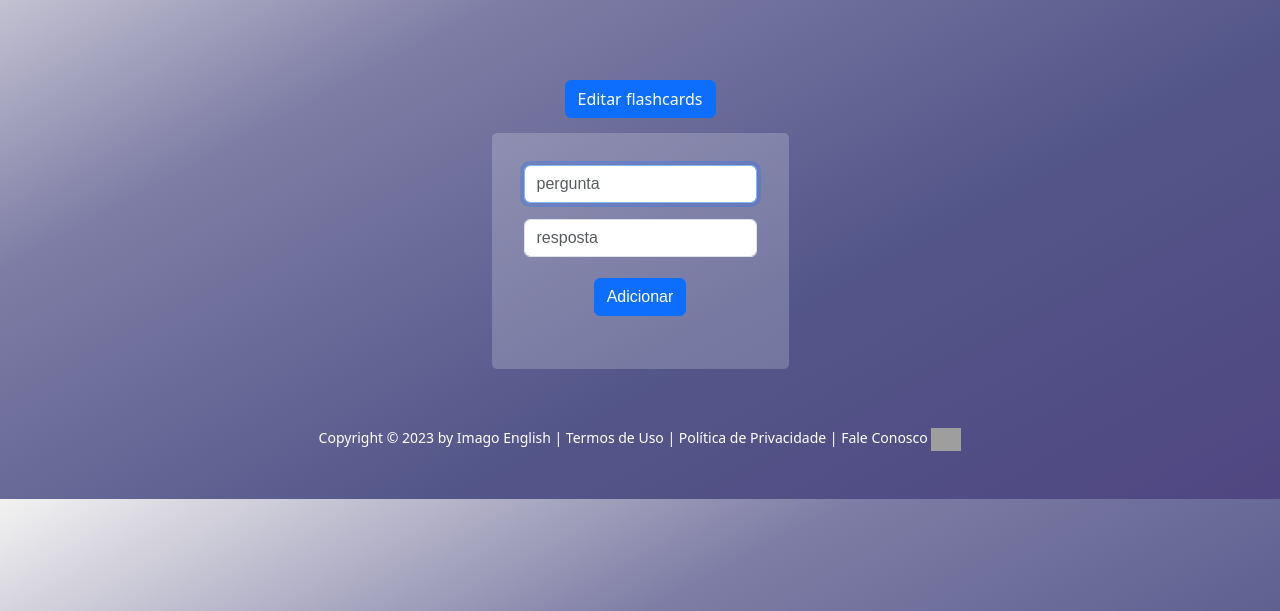
After one commit to vmathm/Imago-English-v2, a Flask app: page /flashcard/flashcards in a window 1280 px wide. The commit adds this page. Shown: the part 189-800 px from the top of the page. Run offline with Flask 3, Linux system fonts and the light colour scheme; a user stored in the database is signed in; tables that the repository leaves empty hold one stand-in row (values such as "Sample post"); some libraries are stand-ins or nearby versions; grey boxes are pictures that could not be loaded.

Commit message:
adds templates/flashcards.html sets links in navlinks and makes flashcards endpoit GET

```diff
--- a/app/flashcard/routes.py
+++ b/app/flashcard/routes.py
@@ -9,7 +9,7 @@ from app.models import Flashcard, User
 bp = Blueprint('flashcard', __name__, url_prefix='/flashcard')
 
 
-@bp.route("/flashcards", methods=["POST"])
+@bp.route("/flashcards", methods=["GET"])
 @login_required
 def flashcards():
     return render_template("flashcards.html", form=FlashcardForm())
@@ -59,6 +59,9 @@ def addcards():
     flash("Something went wrong. Please check your input.", "danger")
     return redirect(url_for('dashboard.index'))
 
+
+
+
 @bp.route("/edit_cards", methods=["GET"])
 @login_required
 def edit_cards():
@@ -100,6 +103,8 @@ def edit_cards():
     return redirect(url_for("dashboard.index"))
 
 
+
+
 @bp.route("/edit_card/<int:card_id>", methods=["POST"])
 @login_required
 def edit_card(card_id):
--- /dev/null
+++ b/app/templates/flashcards.html
@@ -0,0 +1,19 @@
+{% extends "layout.html" %}
+
+{% block title %}Flashcards - Imago English{% endblock %}
+
+{% block main %}
+  <div class="container mt-5">
+
+
+    <form action="{{ url_for('flashcard.edit_cards') }}" method="get">
+        <button type="submit" class="btn btn-primary">Editar flashcards</button>
+    </form>
+
+    {% include "partials/form_addcards.html" %}
+
+
+
+
+  </div>
+{% endblock %}
--- a/app/templates/partials/navlinks.html
+++ b/app/templates/partials/navlinks.html
@@ -6,7 +6,7 @@
             <li class="nav-item"><a class="nav-link" href="/">Alunos</a></li>
             <li class="nav-item"><a class="nav-link" href="/tc_reviewcards">Review cards</a></li>
             <li class="nav-item"><a class="nav-link" href="/load">Audiobooks</a></li>
-            <li class="nav-item"><a class="nav-link" href="/flashcards">Flashcards</a></li>
+            <li class="nav-item"><a class="nav-link" href="{{ url_for('flashcard.flashcards') }}">Flashcards</a></li>
             <li class="nav-item"><a class="nav-link" href="/ranking">Ranking</a></li>
             <li class="nav-item"><a class="nav-link" href="/logout">Sair</a></li>
         </ul>
@@ -16,7 +16,7 @@
         <ul class="navbar-nav ms-auto mt-2">
             <li class="nav-item"><a class="nav-link" href="/online_course_students">Alunos</a></li>
             <li class="nav-item"><a class="nav-link" href="/load">Audiobooks</a></li>
-            <li class="nav-item"><a class="nav-link" href="/flashcards">Flashcards</a></li>
+            <li class="nav-item"><a class="nav-link" href="{{ url_for('flashcard.flashcards') }}">Flashcards</a></li>
             <li class="nav-item"><a class="nav-link" href="/manage_stories">Manage Stories</a></li>
             <li class="nav-item"><a class="nav-link" href="/logout">Sair</a></li>
         </ul>
@@ -40,7 +40,7 @@
         <ul class="navbar-nav ms-auto mt-2">
             <li class="nav-item"><a class="nav-link" href="/">Início</a></li>
             <li class="nav-item"><a class="nav-link" href="/load">Audiobooks</a></li>
-            <li class="nav-item"><a class="nav-link" href="/flashcards">Flashcards</a></li>
+            <li class="nav-item"><a class="nav-link" href="{{ url_for('flashcard.flashcards') }}">Flashcards</a></li>
             <li class="nav-item"><a class="nav-link" href="/ranking">Ranking</a></li>
             <li class="nav-item"><a class="nav-link" href="/logout">Log Out</a></li>
         </ul>
@@ -50,7 +50,7 @@
         <ul class="navbar-nav ms-auto mt-2">
             <li class="nav-item"><a class="nav-link" href="/">Início</a></li>
             <li class="nav-item"><a class="nav-link" href="/load">Audiobooks</a></li>
-            <li class="nav-item"><a class="nav-link" href="/flashcards">Flashcards</a></li>
+            <li class="nav-item"><a class="nav-link" href="{{ url_for('flashcard.flashcards') }}">Flashcards</a></li>
             <li class="nav-item"><a class="nav-link" href="/ranking">Ranking</a></li>
             <li class="nav-item"><a class="nav-link" href="/logout">Log Out</a></li>
         </ul>
```
